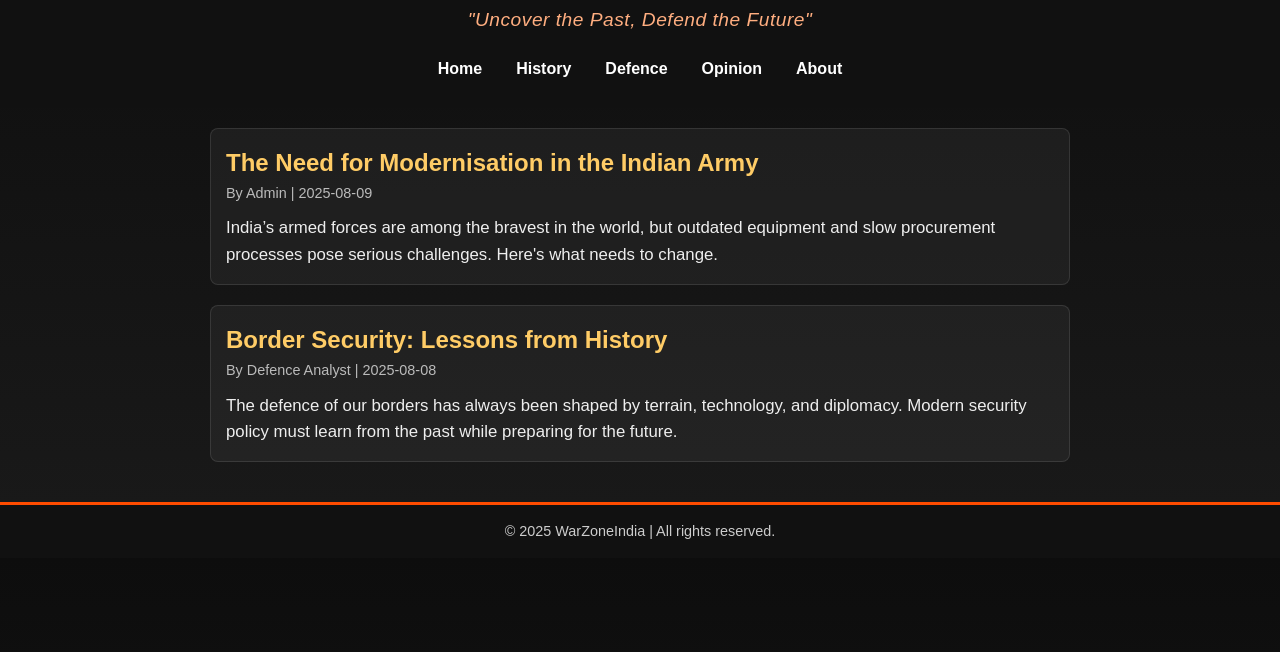
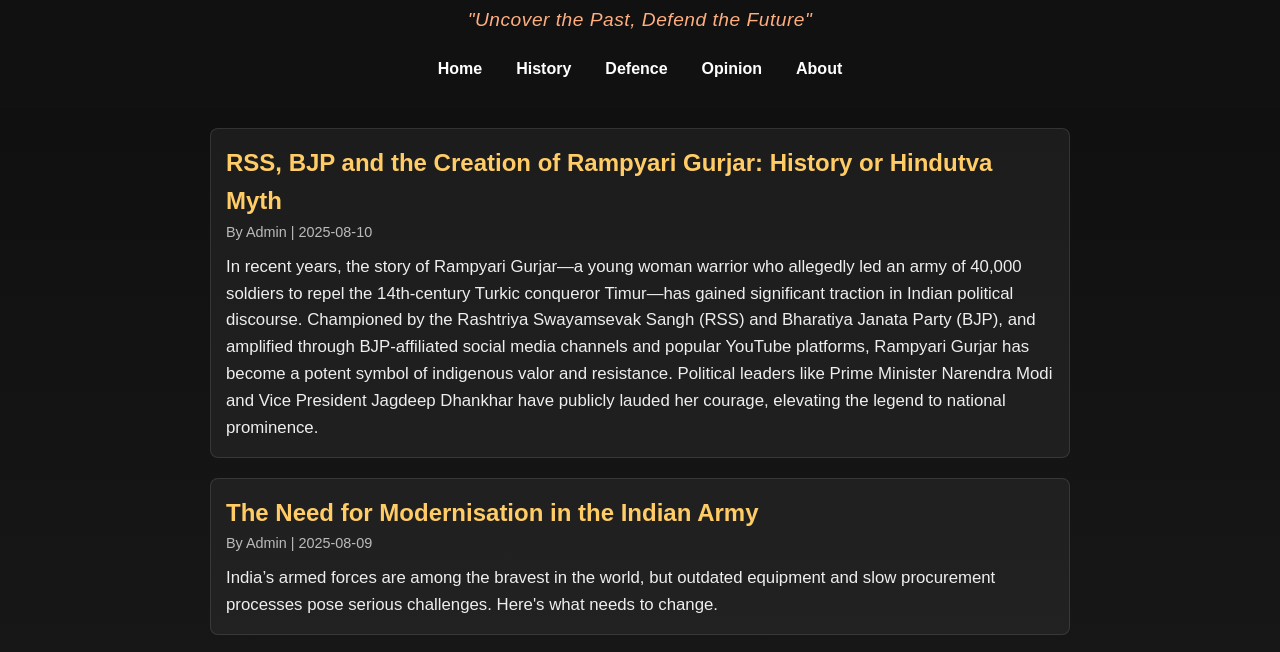
Before and after one commit to singhpsb108/warzoneindia, a plain HTML site: page openion/openion.html in a window 1280 px wide. Shown: the part 118-770 px from the top of the page. Drawn offline with Linux system fonts and the light colour scheme.

Commit message:
Update openion.html

```diff
--- a/openion/openion.html
+++ b/openion/openion.html
@@ -62,6 +62,17 @@
 
   <main>
     <div class="opinion-list">
+
+     <article class="opinion-article">
+  <a href="rampyari-gurjar-history-analysis.html" style="text-decoration:none; color:inherit;">
+    <h2>RSS, BJP and the Creation of Rampyari Gurjar: History or Hindutva Myth</h2>
+    <div class="opinion-meta">By Admin | 2025-08-10</div>
+    <p class="opinion-summary">
+      In recent years, the story of Rampyari Gurjar—a young woman warrior who allegedly led an army of 40,000 soldiers to repel the 14th-century Turkic conqueror Timur—has gained significant traction in Indian political discourse. Championed by the Rashtriya Swayamsevak Sangh (RSS) and Bharatiya Janata Party (BJP), and amplified through BJP-affiliated social media channels and popular YouTube platforms, Rampyari Gurjar has become a potent symbol of indigenous valor and resistance. Political leaders like Prime Minister Narendra Modi and Vice President Jagdeep Dhankhar have publicly lauded her courage, elevating the legend to national prominence.
+    </p>
+  </a>
+</article>
+
       <article class="opinion-article">
         <a href="army-modernisation.html" style="text-decoration:none; color:inherit;">
           <h2>The Need for Modernisation in the Indian Army</h2>
```
